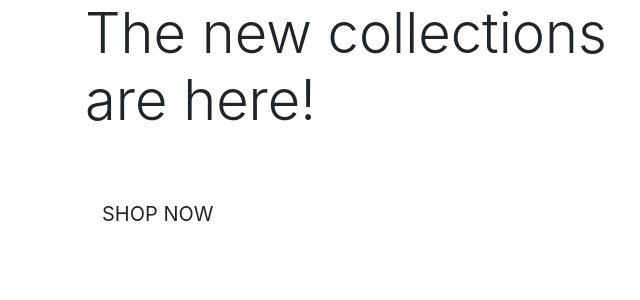
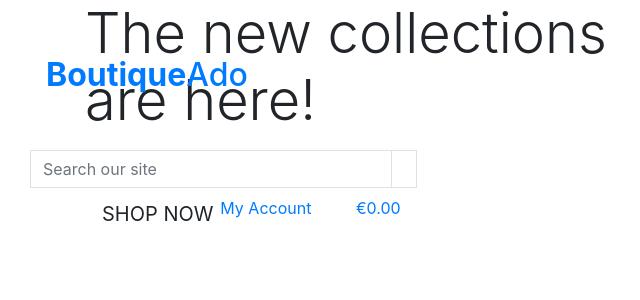
Before and after one commit to Mr-Smyth/boutique_ado_v1, a Django app: page / in a window 1280 px wide. Shown: the top 300 px of the page, without its empty margins (0-640 px from the left). Run offline with Django 3.2, Linux system fonts and the light colour scheme.

Commit message:
Added main page header

```diff
--- a/templates/base.html
+++ b/templates/base.html
@@ -37,7 +37,81 @@
 </head>
 
 <body>
-	<header class="container-fluid fixed-top"></header>
+	<header class="container-fluid fixed-top">
+        <div class="col-12 col-lg-4 my-auto py-1 py-lg-0 text-center text-lg-left">
+            <!-- Link to Homepage -->
+            <a href="{% url 'home' %}" class="nav-link main-logo-link">
+                <h2 class="logo-font text-black my-5"><strong>Boutique</strong>Ado</h2>
+            </a>
+        </div>
+		<div class="col-12 col-lg-4 my-auto py-1 py-lg-0">
+            <!-- Search Form -->
+			<form method="GET" action="{% url 'products' %}">
+				<div class="input-group w-100">
+                    <!-- q will be submitted -->
+					<input class="form-control border border-black rounded-0" type="text" name="q" placeholder="Search our site">
+					<div class="input-group-append">
+						<button class="form-control btn btn-black border border-black rounded-0" type="submit">
+                            <span class="icon">
+                                <i class="fas fa-search"></i>
+                            </span>
+                        </button>
+					</div>
+				</div>
+			</form>
+		</div>
+        <div class="col-12 col-lg-4 my-auto py-1 py-lg-0">
+            <ul class="list-inline list-unstyled text-center text-lg-right my-0">
+                <li class="list-inline-item dropdown">
+                    <!-- Parent Menu - uses data-toggle to link up to bootstrap js and open the drop down menu  -->
+                    <a class="text-black nav-link" href="#" id="user-options" data-toggle="dropdown" aria-haspopup="true" aria-expanded="false">
+                        <div class="text-center">
+                            <div><i class="fas fa-user fa-lg"></i></div>
+                            <p class="my-0">My Account</p>
+                        </div>
+                    </a>
+                    <!-- The dropdown menu contains Django template tags to determine what is in the menu -->
+                    <div class="dropdown-menu border-0" aria-labelledby="user-options">
+
+                        <!-- If the user is authenticated -->
+                        {% if request.user.is_authenticated %}
+                        <!-- if user is authenticated AND a superuser - allow product management -->
+                            {% if request.user.is_superuser %}
+                                <a href="{% url 'add_product' %}" class="dropdown-item">Product Management</a>
+                            {% endif %}
+                            <a href="{% url 'profile' %}" class="dropdown-item">My Profile</a>
+                            <a href="{% url 'account_logout' %}" class="dropdown-item">Logout</a>
+                        <!-- else the user is not authenticated -->
+                        {% else %}
+                            <a href="{% url 'account_signup' %}" class="dropdown-item">Register</a>
+                            <a href="{% url 'account_login' %}" class="dropdown-item">Login</a>
+
+                        <!-- url 'account_signup', 'account_logout' and 'account_login' are coming from our allauth urls
+                            That we included in our project level urls.py -->
+                        {% endif %}
+                    </div>
+                </li>
+                <li class="list-inline-item">
+                <!-- The Shopping Bag link -->
+                    <!-- The classes have django templates applied so if something in bag, balance is bold etc.. -->
+                    <a class="{% if grand_total %}text-info font-weight-bold{% else %}text-black{% endif %} nav-link" href="{% url 'view_bag' %}">
+                        <div class="text-center">
+                            <div><i class="fas fa-shopping-bag fa-lg"></i></div>
+                            <p class="my-0">
+                            <!-- Django templating to display grand total if it exists -->
+                                {% if grand_total %}
+                                    €{{ grand_total|floatformat:2 }}
+                                    <!-- Otherwise display €0.00 -->
+                                {% else %}
+                                    €0.00
+                                {% endif %}
+                            </p>
+                        </div>
+                    </a>
+                </li>
+            </ul>
+        </div>
+    </header>
 
     {% if messages %}
 	    <div class="message-container"></div>
```
